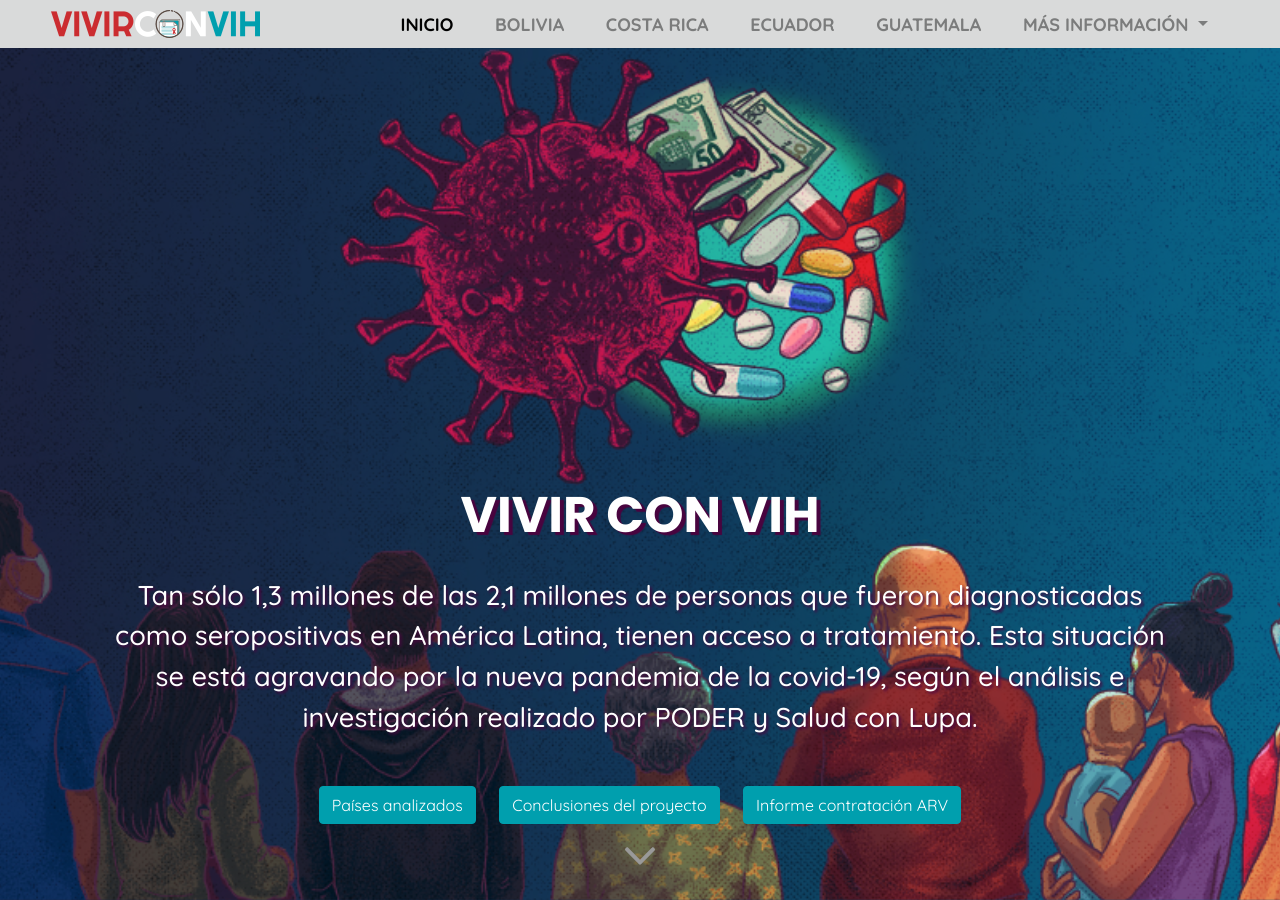
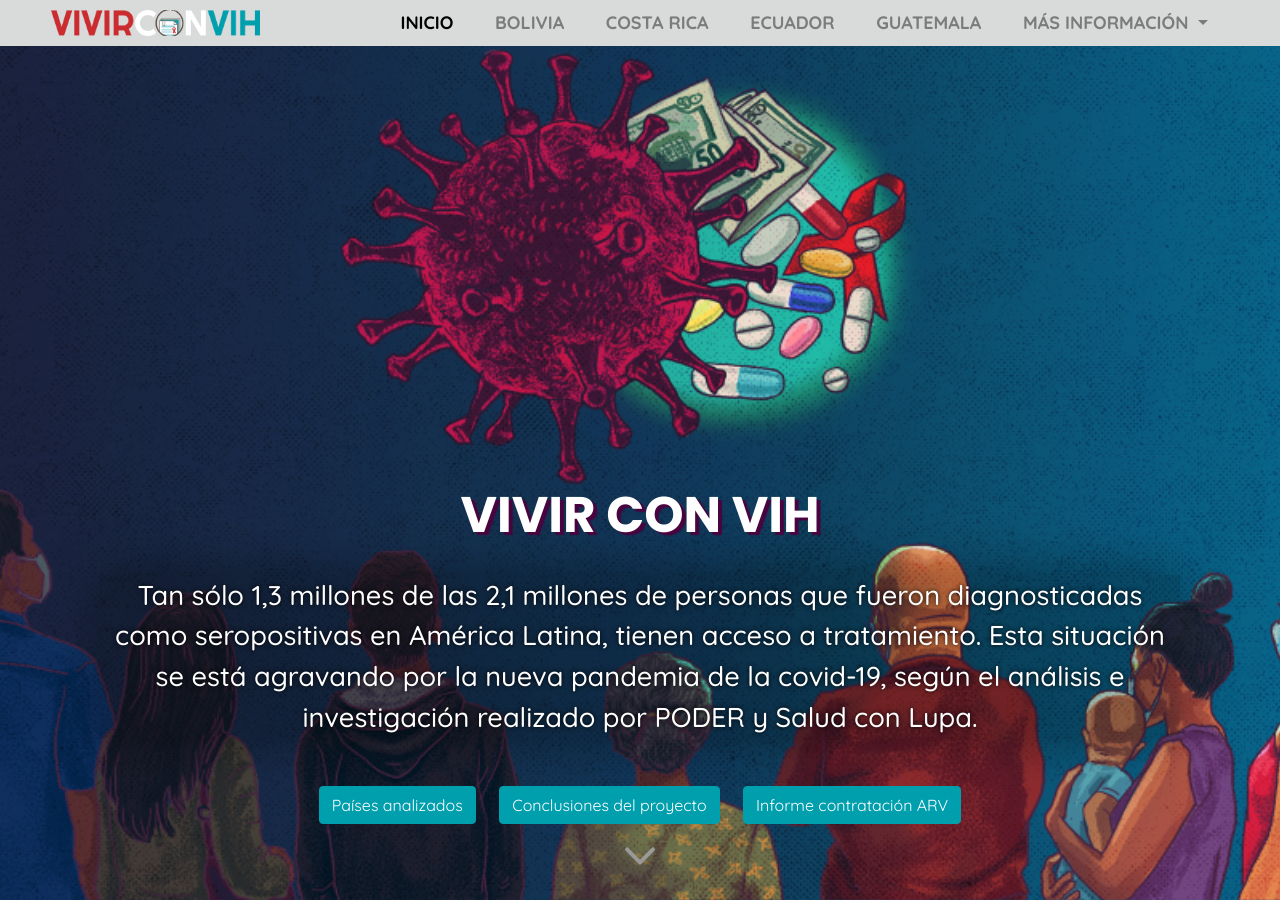
Before and after one commit to ProjectPODER/VivirConVIH_landing, a Jekyll site: the page built from 1-home.md, in a window 1280 px wide and 900 px high. Built offline with Jekyll 4.4.1, drawn with Linux system fonts in a browser that asks for light colours.

Commit message:
Fix logo

```diff
--- a/1-home.md
+++ b/1-home.md
@@ -6,6 +6,7 @@
 
 # VIVIR CON VIH
 
+{:.description-text}
 Tan sólo 1,3 millones de las 2,1 millones de personas que fueron diagnosticadas como seropositivas en América Latina, tienen acceso a tratamiento. Esta situación se está agravando por la nueva pandemia de la covid-19, según el análisis e investigación realizado por PODER y Salud con Lupa.
 
 
--- a/_sass/_home.scss
+++ b/_sass/_home.scss
@@ -53,11 +53,14 @@
         color: #ffffff;
         text-shadow: #49043F 4px 3px 1px;
     }
-    p {
+    .description-text {
         color: #ffffff;
-        text-shadow: #49043F 2px 2px 3px;
+        background-color: rgba(0,0,0,0.2);
+        text-shadow: black 0 0 5px;
+        box-shadow: 0 0 50px rgba(0,0,0,0.4);
         a {
             text-shadow:  none;
+            box-shadow: none;
         }
     }
     .landing-text {
```
Also changed, not shown: assets/img/logo-vih.png.
